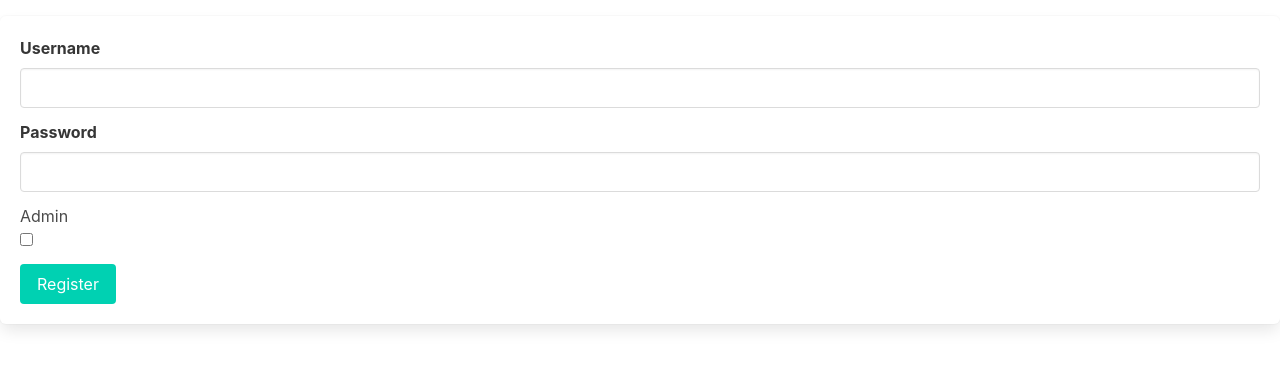
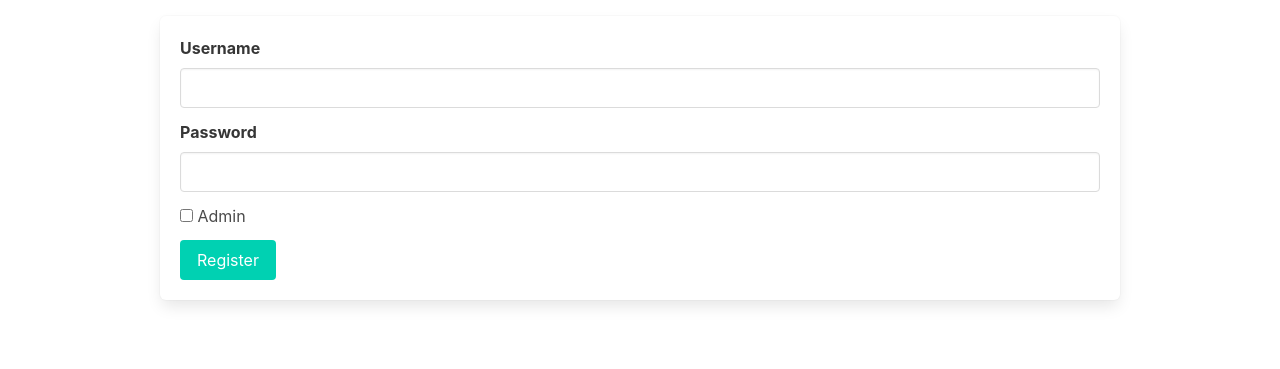
Before and after one commit to GIX-C4RT/checkroom-web-interface, a Flask app: page /auth/register in a window 1280 px wide. Shown: the part 92-461 px from the top of the page. Run offline with Flask 2, Linux system fonts and the light colour scheme.

Commit message:
improved auth pages

```diff
--- a/checkroom/templates/auth/login.html.jinja
+++ b/checkroom/templates/auth/login.html.jinja
@@ -7,6 +7,7 @@
 {% endblock %}
 
 {% block content %}
+<div class="container is-max-desktop">
     <form class="box" method="post">
         <div class="field">
             <label class="label" for="username">Username</label>
@@ -14,16 +15,19 @@
                 <input class="input" type="text" name="username" id="username" required>
             </div>
         </div>
+
         <div class="field">
             <label class="label" for="password">Password</label>
             <div class="control">
                 <input class="input" type="password" name="password" id="password" required>
             </div>
         </div>
+
         <div class="field">
             <div class="control">
                 <input class="button is-primary" type="submit" value="Log In">
             </div>
         </div>
     </form>
+</div>
 {% endblock %}
--- a/checkroom/templates/auth/register.html.jinja
+++ b/checkroom/templates/auth/register.html.jinja
@@ -7,6 +7,7 @@
 {% endblock %}
 
 {% block content %}
+<div class="container is-max-desktop">
     <form class="box" method="post">
         <div class="field">
             <label class="label" for="username">Username</label>
@@ -14,21 +15,25 @@
                 <input class="input" type="text" name="username" id="username" required>
             </div>
         </div>
+
         <div class="field">
             <label class="label" for="password">Password</label>
             <div class="control">
                 <input class="input" type="password" name="password" id="password" required>
             </div>
         </div>
+
         <div class="field">
-            <label class="checkbox" for="admin">Admin</label>
-            <div class="control">
+            <label class="checkbox" for="admin">
                 <input type="checkbox" name="admin" id="admin">
-            </div>
+                Admin
+            </label>
         </div>
+
         <div class="field">
             <div class="control">
                 <input class="button is-primary" type="submit" value="Register">
             </div>
         </div>
+</div>
 {% endblock %}
```
